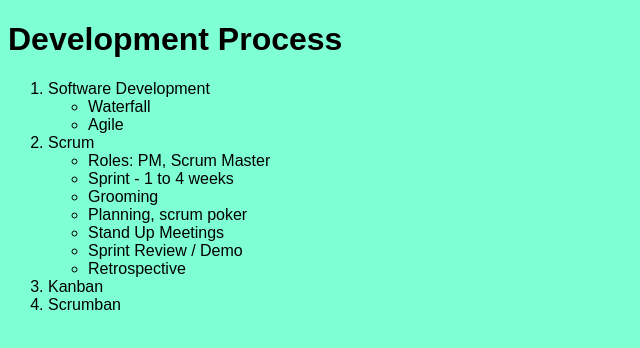
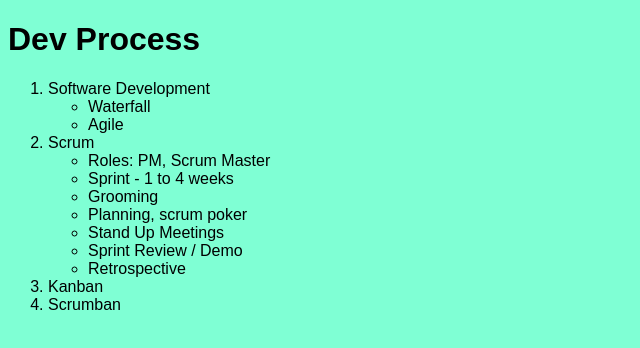
Before and after one commit to ivailopapazov/development-process, a website: page index.html in a window 1280 px wide. Shown: the whole page, without its empty margins (0-640 px from the left). Drawn offline with Linux system fonts and the light colour scheme.

Commit message:
modify heading

```diff
--- a/index.html
+++ b/index.html
@@ -8,7 +8,7 @@
     <title>Document</title>
 </head>
 <body>
-    <h1>Development Process</h1>
+    <h1>Dev Process</h1>
 
     <ol>
         <li>
```
